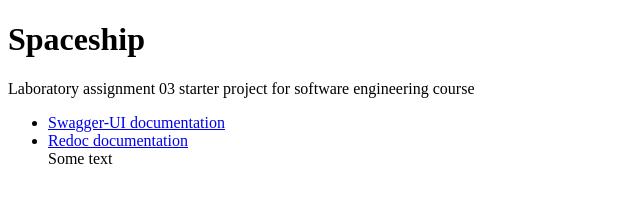
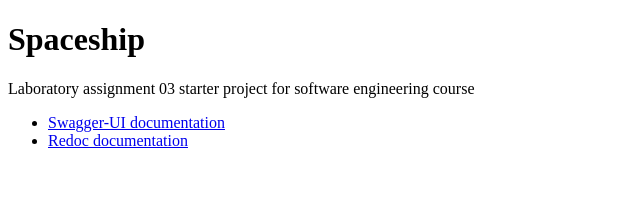
Before and after one commit to VladimirDan/PZLab3, a plain HTML site: page python/build/index.html in a window 1280 px wide. Shown: the full height of the page, 0-640 px from the left. Drawn offline with Linux system fonts and the light colour scheme.

Commit message:
updane Dockerfile + remove dome text from index.html

```diff
--- a/python/build/index.html
+++ b/python/build/index.html
@@ -10,7 +10,6 @@
         <ul>
             <li><a href='docs'>Swagger-UI documentation</a></li>
             <li><a href='redoc'>Redoc documentation</a></li>
-            <div>Some text</div>
         </ul>
     </body>
 </html>
```
Also changed, not shown: 1 other file.
